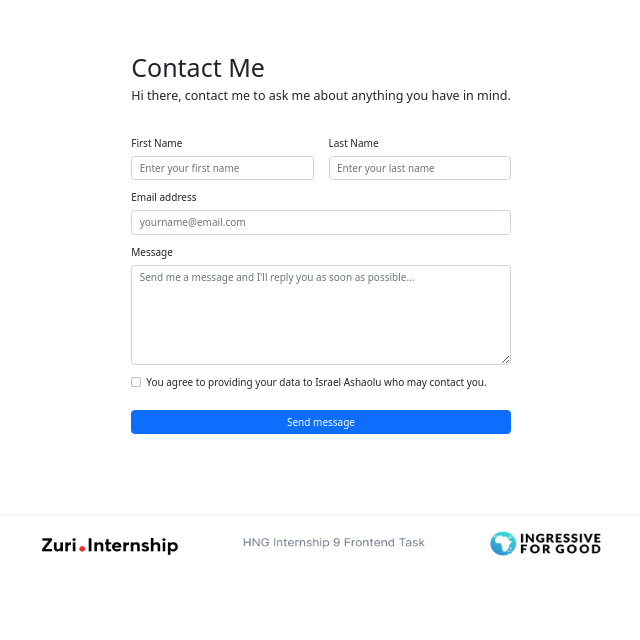
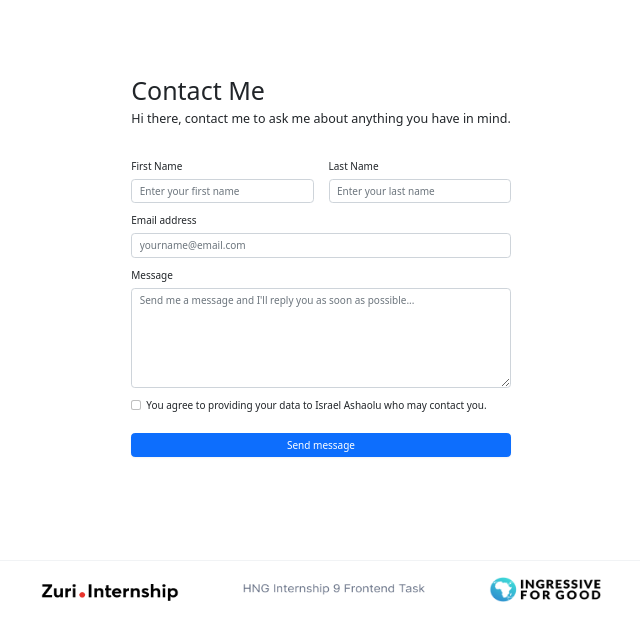
Before and after one commit to Arkorede/linktree-task, a React (Create React App) app: page /contact in a window 1280 px wide. Shown: the top 640 px of the page, without its empty margins (319-959 px from the left). Built offline with nearby package versions, Linux system fonts and the light colour scheme.

Commit message:
style: adjusted contact page padding

```diff
--- a/src/Routes/Contact.js
+++ b/src/Routes/Contact.js
@@ -1,7 +1,7 @@
 import React from 'react'
 
 function Contact() {
-  return <div className="mx-auto" style={{ marginTop: "5.2rem" }}>
+  return <div style={{ marginTop: "5.2rem", padding: "2.3rem" }}>
     <h1>Contact Me</h1>
     <p class="lead mb-5">
       Hi there, contact me to ask me about anything you have in mind.
```
